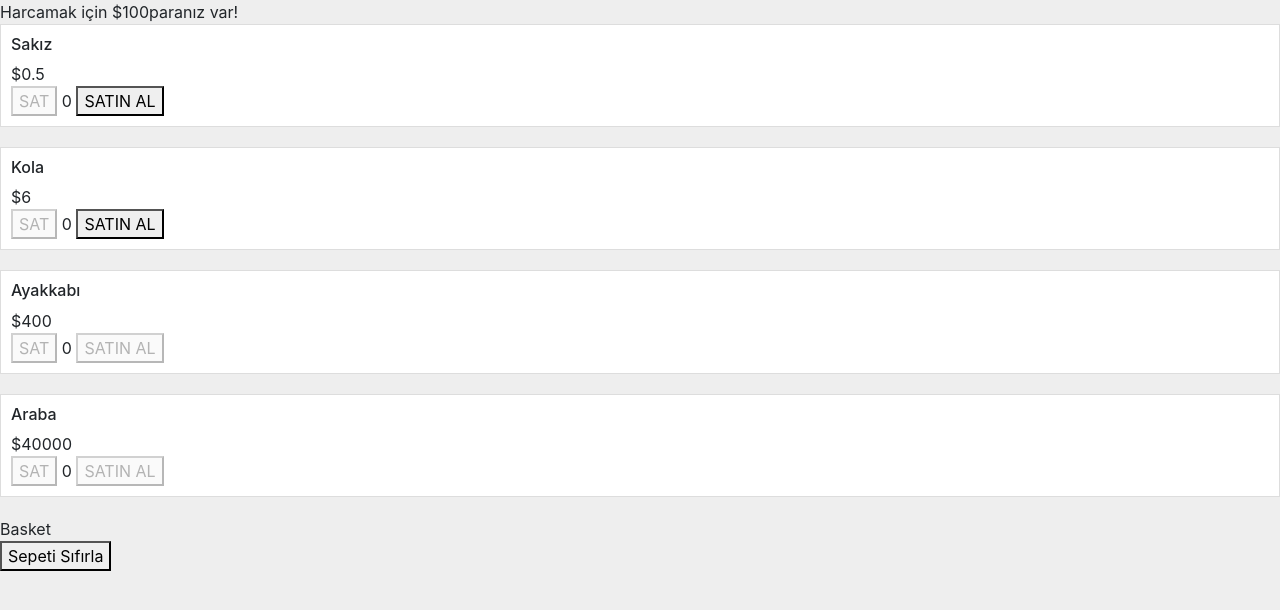
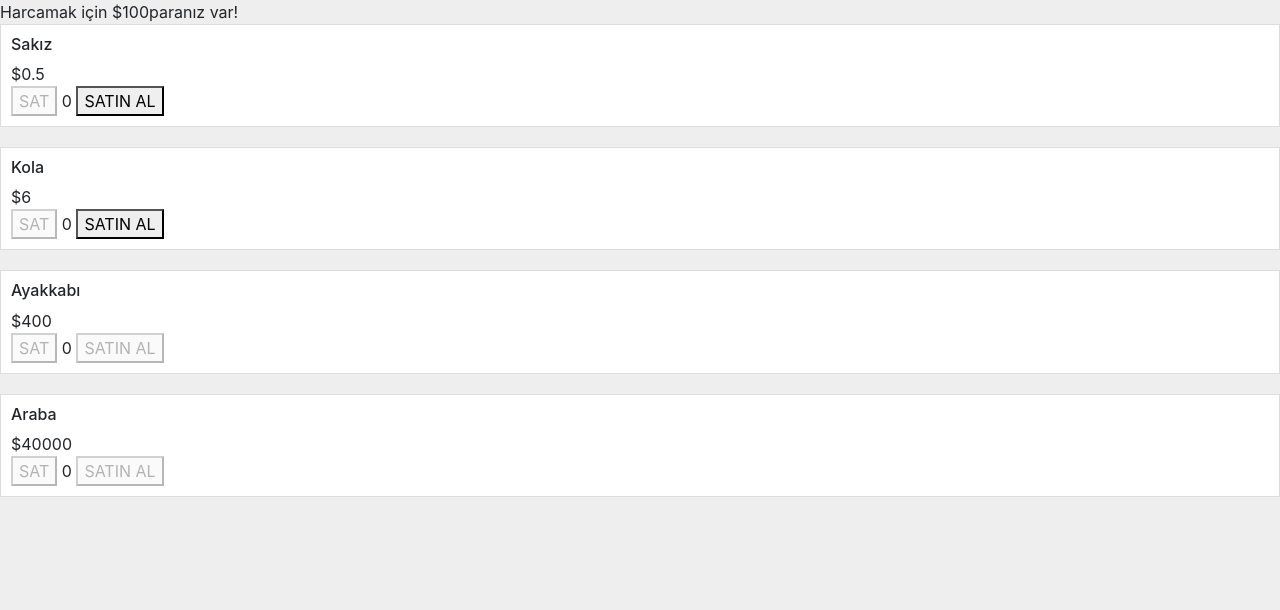
Before and after one commit to Yunus-Emre-Tasci/React_Para-Harcama-Uygulamas-, a React (Create React App) app: page / in a window 1280 px wide. Shown: the top 610 px of the page. Built offline with nearby package versions, Linux system fonts and the light colour scheme.

Commit message:
amount*price

```diff
--- a/src/App.js
+++ b/src/App.js
@@ -32,8 +32,13 @@ useEffect(()=>{
       {
         products.map((product,i)=> <Product basket={basket} setBasket={setBasket} key={i} product={product} total={total} money={money} />)
       }
-      <Basket basket={basket} />
-      <button onClick={resetBasket} >Sepeti Sıfırla</button>
+      {total>0 && (
+        <>
+        <Basket basket={basket} total={total} />
+<button onClick={resetBasket} >Sepeti Sıfırla</button>
+ </>
+      )
+      }
     </div>
   )
 }
--- a/src/components/Basket.js
+++ b/src/components/Basket.js
@@ -1,10 +1,18 @@
 import React from 'react'
+import BasketItem from './BasketItem'
 
 const Basket = ({
-        basket
+        basket,total
     }) => {
   return (
-    <div>Basket</div>
+    <>
+    {basket.map((item,i)=> <BasketItem key={i} item={item} />)}
+    <div>
+    Toplam: ${
+        total
+    }
+</div>
+    </>
   )
 }
 
--- /dev/null
+++ b/src/components/BasketItem.js
@@ -0,0 +1,16 @@
+import React from 'react';
+import products from "./products.json"
+
+const BasketItem = ({
+        item
+    }) => {
+
+    const product=products.find(i=>i.id===item.id)
+  return (
+    <div>
+        {product.title} x {item.amount}
+    </div>
+  )
+}
+
+export default BasketItem
```
